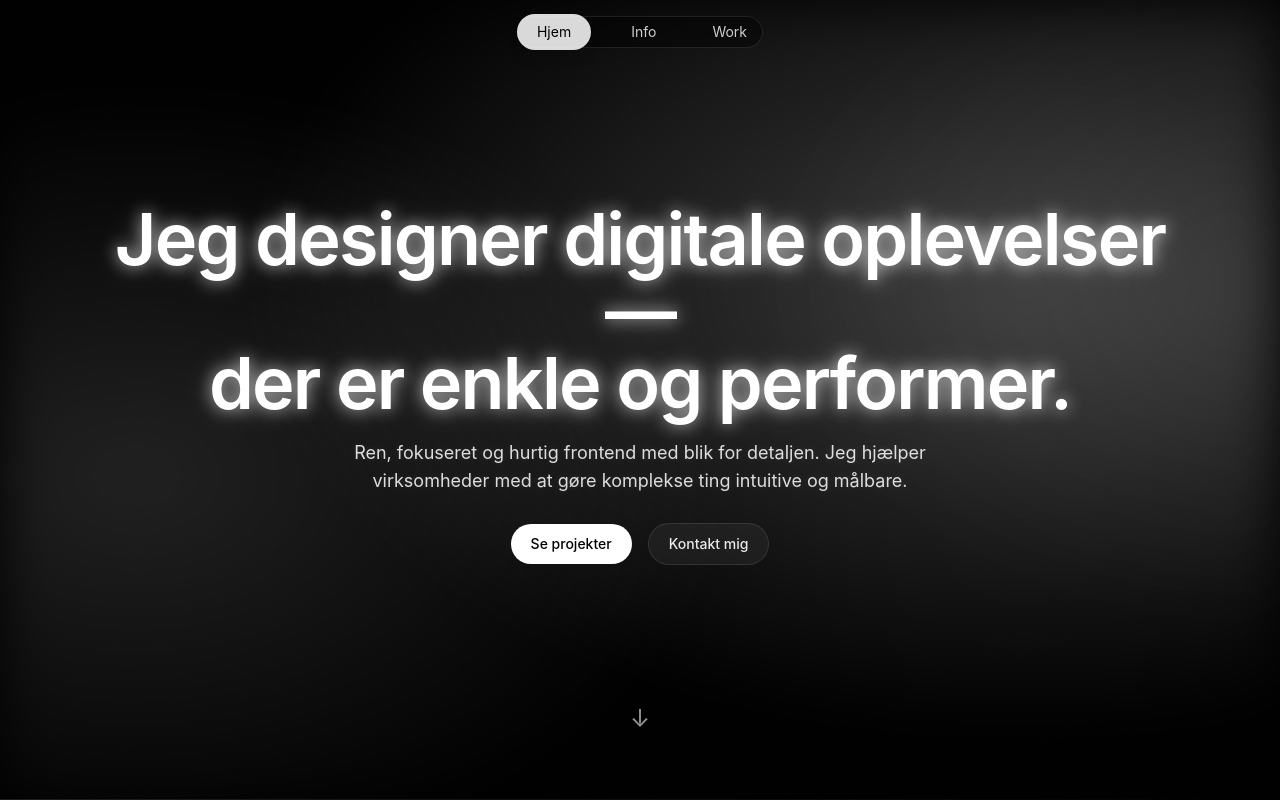
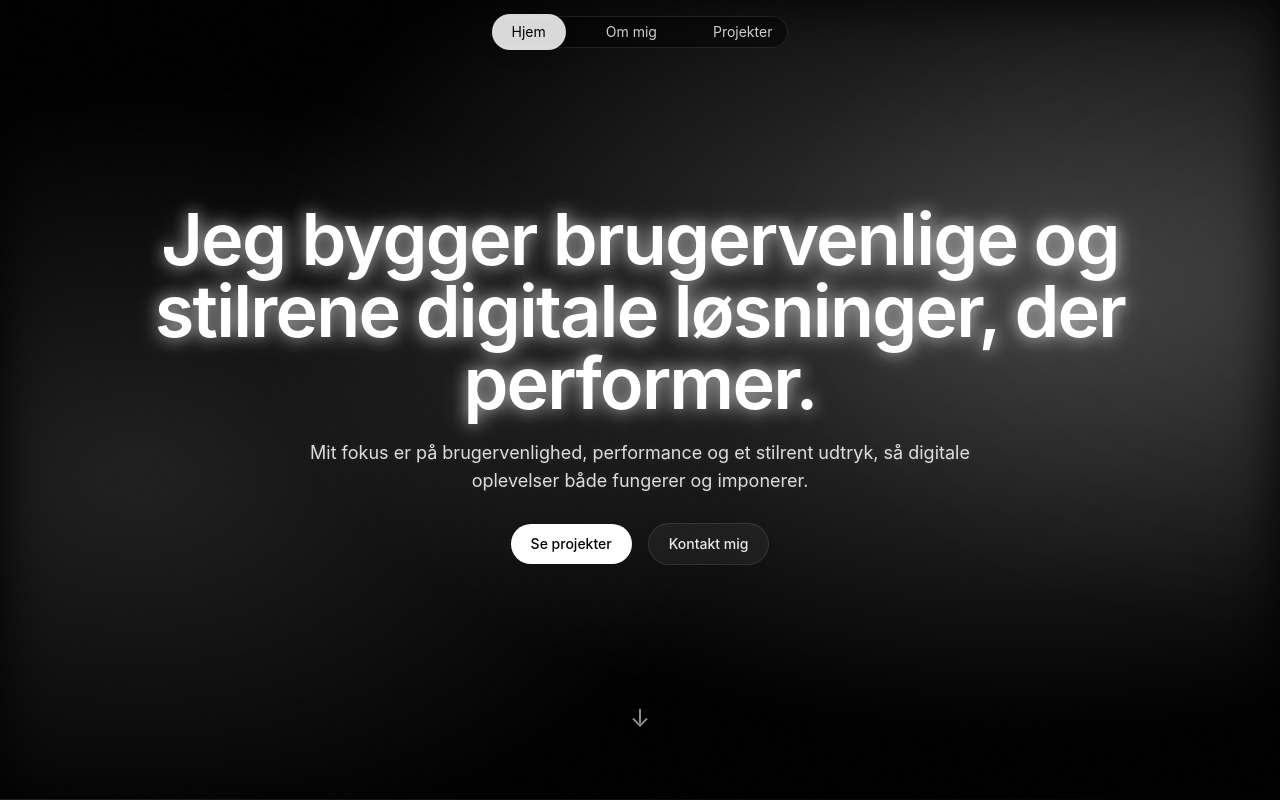
Before and after one commit to mathiaslyhr/Portfolio, a React (Vite) app: page / in a window 1280 px wide. Shown: the top 800 px of the page. Built offline with nearby package versions, Linux system fonts and the light colour scheme.

Commit message:
hero tekst ændret

```diff
--- a/src/components/Hero.jsx
+++ b/src/components/Hero.jsx
@@ -67,16 +67,14 @@ export default function Hero() {
         <div className="section text-center -translate-y-2 md:-translate-y-4">
           <div className="max-w-[1100px] mx-auto">
             <h1 className="text-3xl sm:text-5xl md:text-6xl lg:text-7xl font-semibold tracking-tight glow leading-tight">
-              Jeg designer digitale oplevelser —<br className="hidden sm:block" />
-              der er enkle og performer.
+            Jeg bygger brugervenlige og stilrene digitale løsninger, der performer.
             </h1>
 
             <p
               className="mt-4 md:mt-5 text-base md:text-lg max-w-2xl mx-auto text-white/85"
               style={{ textShadow: '0 0 8px rgba(255,255,255,.12)' }}
             >
-              Ren, fokuseret og hurtig frontend med blik for detaljen. Jeg hjælper virksomheder
-              med at gøre komplekse ting intuitive og målbare.
+           Mit fokus er på brugervenlighed, performance og et stilrent udtryk, så digitale oplevelser både fungerer og imponerer.
             </p>
 
             <div className="mt-6 md:mt-7 flex items-center justify-center gap-3 md:gap-4">
--- a/src/components/Navbar.jsx
+++ b/src/components/Navbar.jsx
@@ -2,8 +2,8 @@ import { useEffect, useState } from 'react'
 
 const links = [
   { id: 'hjem', label: 'Hjem' },
-  { id: 'om', label: 'Info' },
-  { id: 'projekter', label: 'Work' },
+  { id: 'om', label: 'Om mig' },
+  { id: 'projekter', label: 'Projekter' },
 ]
 
 export default function Navbar() {
```
